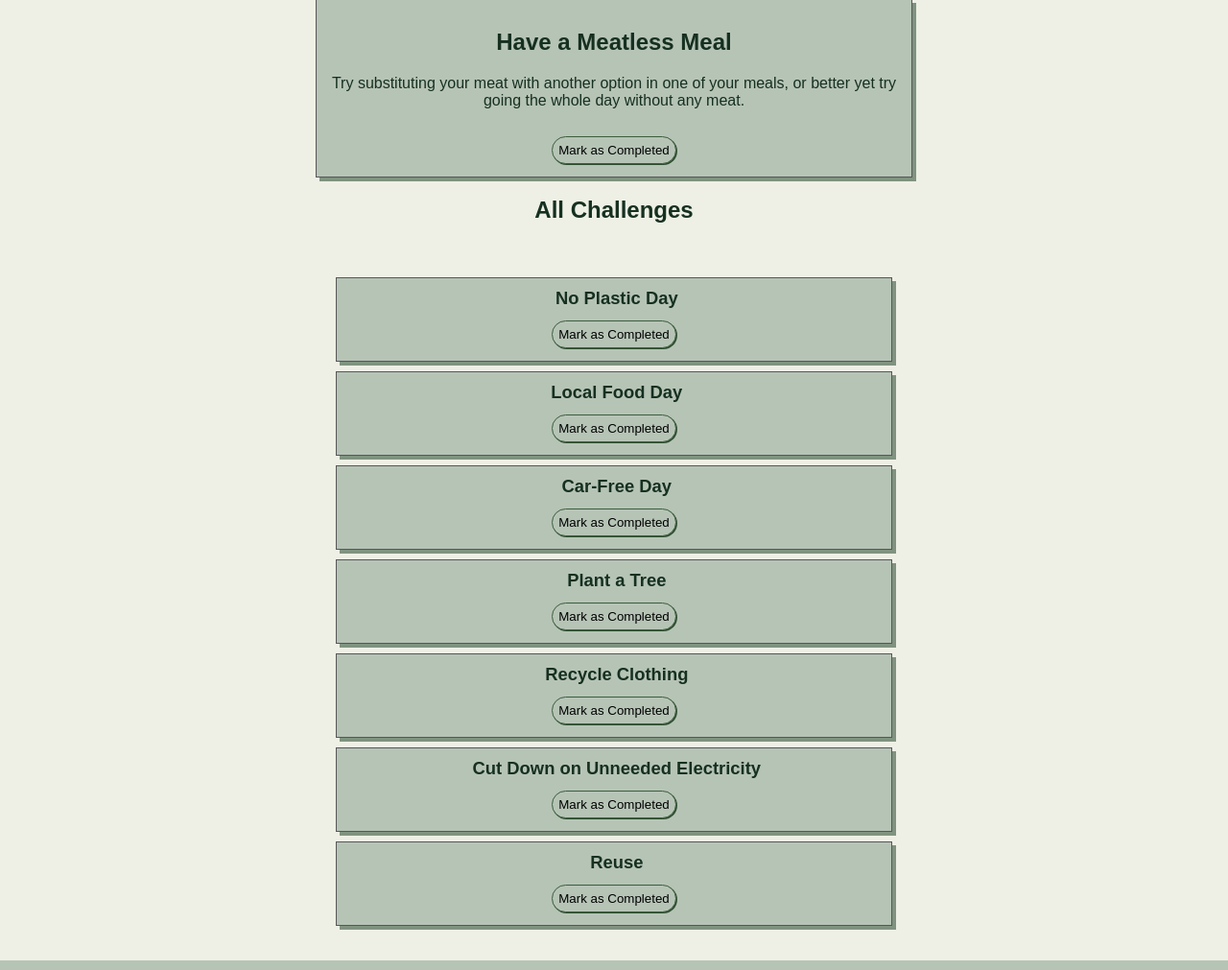
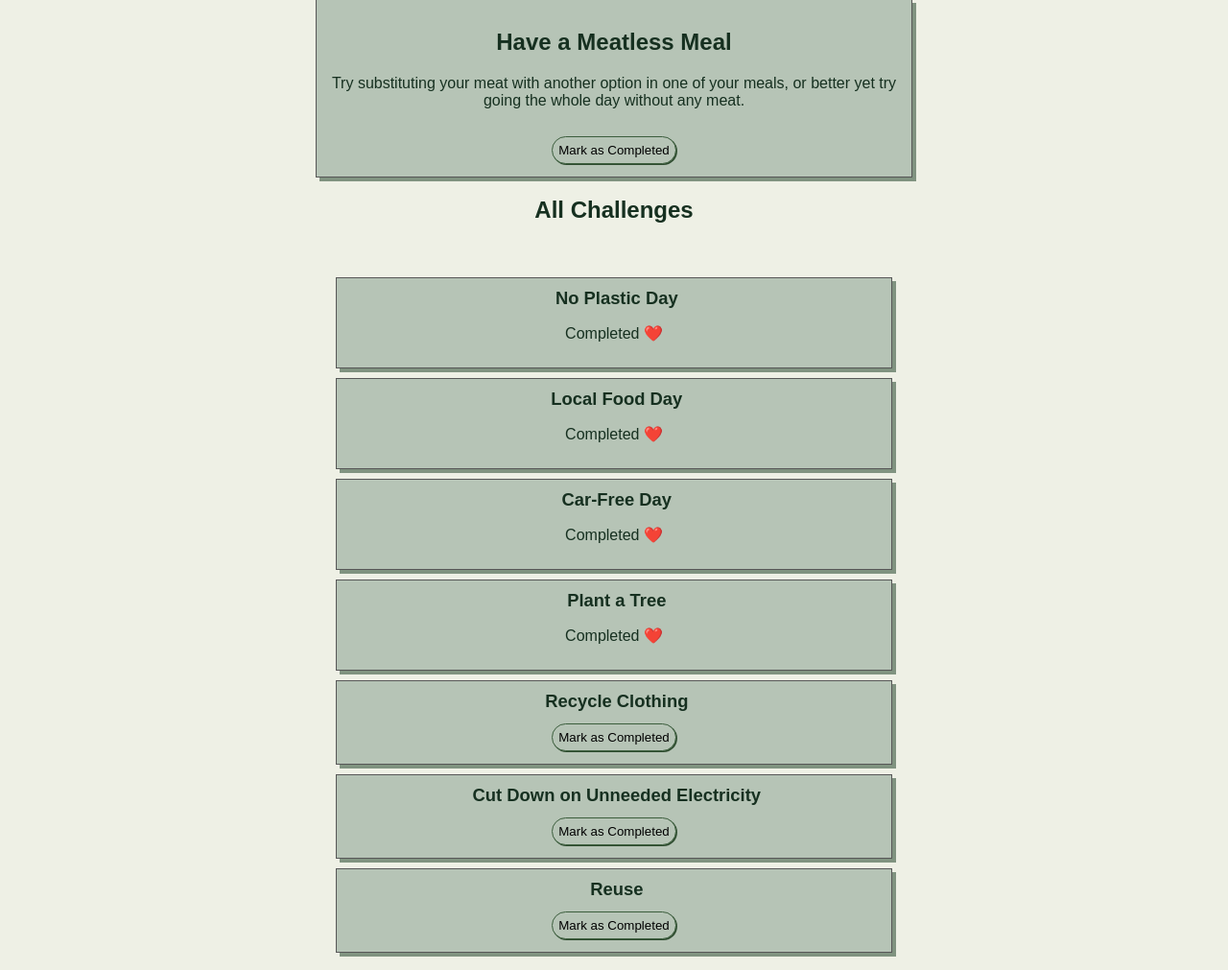
Before and after one commit to DeborahHier/eco-friendly-challenges-django, a Django app: page / in a window 1280 px wide. Shown: the part 119-1130 px from the top of the page at 96% size. Run offline with Django 4.2, Linux system fonts and the light colour scheme; a user stored in the database is signed in; data comes from the database, SQL or seed files in the repository; both versions use the stored data as it was after the commit.

Commit message:
Minor updates

```diff
--- a/eco_friendly_challenges/myapp/templates/home.html
+++ b/eco_friendly_challenges/myapp/templates/home.html
@@ -72,7 +72,7 @@
         <div class="featured-challenge">
             <h2>{{ featured_challenge.title }}</h2>
             <p>{{ featured_challenge.description }}</p>
-            <button class="mark-completed" data-id="{{ challenge.id }}">Mark as Completed</button>
+            <button class="mark-completed" data-id="{{ featured_challenge.id }}"">Mark as Completed</button>
             <!-- Add more details or a checkmark for logged-in users -->
         </div>
     {% else %}
@@ -87,7 +87,12 @@
                 <li class="challenge">
                     <div class="challenge-title">{{ challenge.title }}</div>
                     <div class="challenge-description hidden">{{ challenge.description }}</div>
-                    <button class="mark-completed" data-id="{{ challenge.id }}">Mark as Completed</button>
+                    {% if challenge.id in completed_challenge_ids %}
+                        <p>Completed ❤️</p>  <!-- Marker for completed challenge -->
+                    {% else %}
+                        <button class="mark-completed" data-id="{{ challenge.id }}">Mark as Completed</button>
+                    {% endif %}
+
                 </li>
             {% empty %}
                 <li>No challenges available.</li>
--- a/eco_friendly_challenges/myapp/views.py
+++ b/eco_friendly_challenges/myapp/views.py
@@ -16,6 +16,7 @@ def home(request):
     #return render(request, 'home.html', {'challenges': challenges})
 
     challenges = list(Challenge.objects.all())
+    completed_challenge_ids = set(CompletedChallenge.objects.filter(user=request.user).values_list('challenge_id', flat=True))
     if challenges:
         featured_challenge = random.choice(challenges)
         challenges.remove(featured_challenge)
@@ -23,13 +24,16 @@ def home(request):
         featured_challenge = None
     return render(request, 'home.html', {
         'featured_challenge': featured_challenge,
-        'challenges': challenges
+        'challenges': challenges,
+        'completed_challenge_ids': completed_challenge_ids,
     })
+
 
 class SignUpView(generic.CreateView):
     form_class = UserCreationForm
     success_url = reverse_lazy('login')  # Redirect to login page after successful registration
     template_name = 'registration/signup.html'  # Path to your signup template
+
 
 @login_required
 def mark_challenge_completed(request):
```
Also changed, not shown: eco_friendly_challenges/db.sqlite3.
